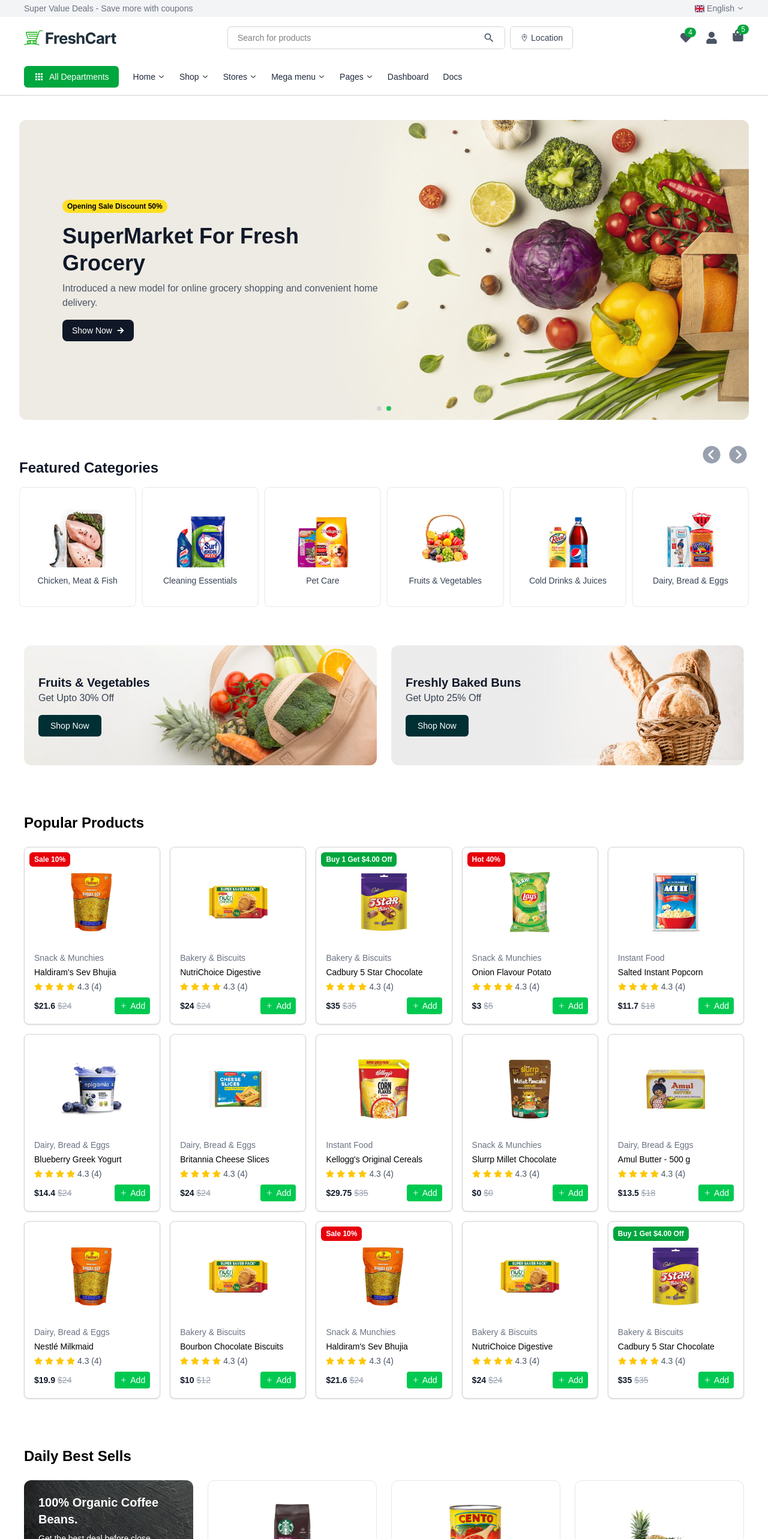
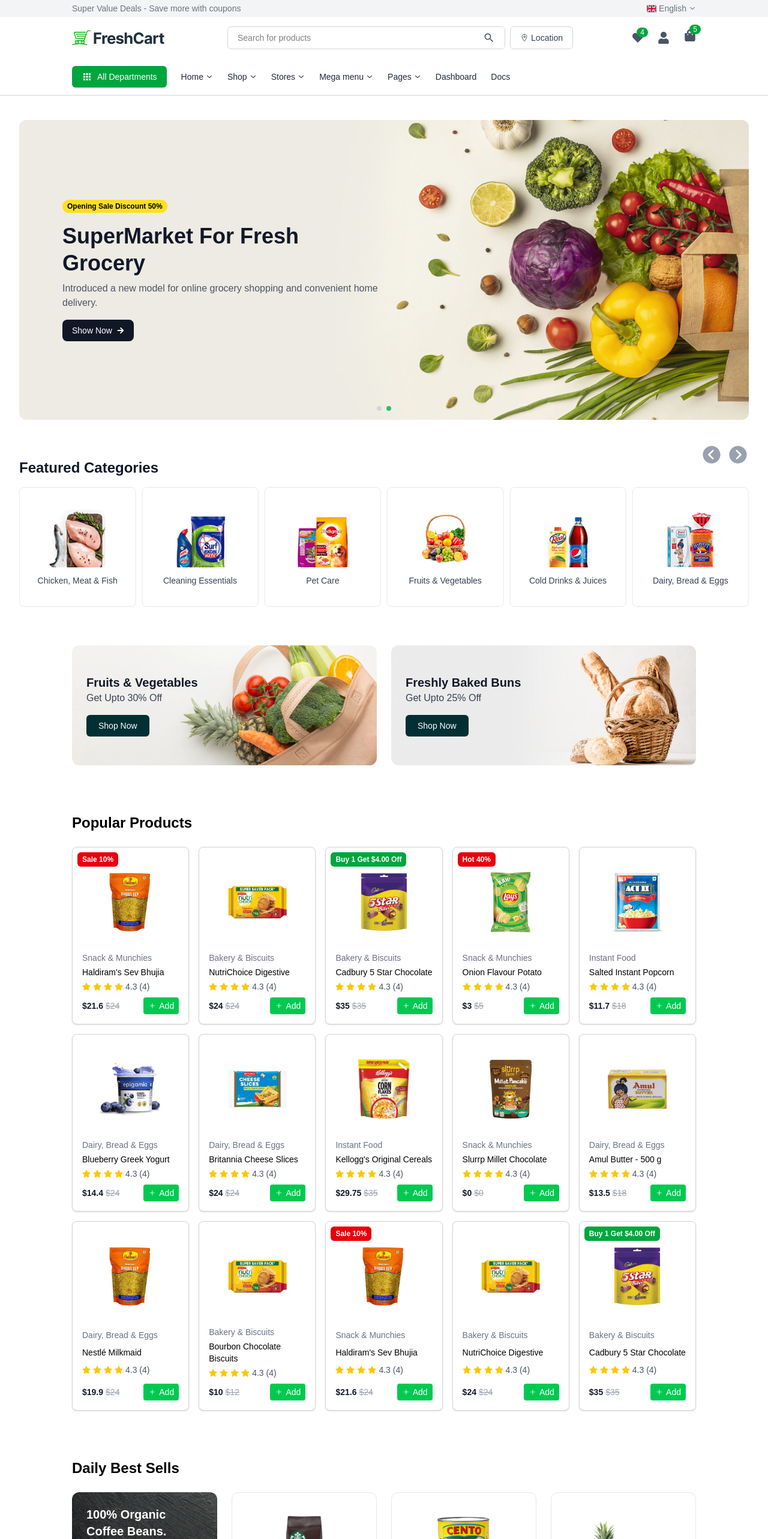
Before and after one commit to Suraj-coders/fresh-cart, a Next.js app: page / in a window 1280 px wide. Shown: the top 2566 px of the page at 60% size. Built offline with nearby package versions, Linux system fonts and the light colour scheme.

Commit message:
fixed padding

```diff
--- a/src/components/Content/Bannersection.jsx
+++ b/src/components/Content/Bannersection.jsx
@@ -18,7 +18,7 @@ const BannerCard = ({ title, subtitle, image, alt }) => (
 
 export default function BannerSection() {
   return (
-    <div className="grid grid-cols-1 md:grid-cols-2 gap-4 md:gap-6 px-5 lg:px-10 container mx-auto py:5 lg:py-10 bg-white">
+    <div className="grid grid-cols-1 md:grid-cols-2 gap-4 md:gap-6 px-5 lg:px-30 container mx-auto py:5 lg:py-10 bg-white">
       <BannerCard
         title="Fruits & Vegetables"
         subtitle="Get Upto 30% Off"
--- a/src/components/Content/Dailysells.jsx
+++ b/src/components/Content/Dailysells.jsx
@@ -49,7 +49,7 @@ export default function DailyBestSells() {
   };
 
   return (
-    <div className="px-4 md:px-10 container mx-auto py-5 lg:py-10">
+    <div className="px-4 md:px-30 container mx-auto py-5 lg:py-10">
       <h2 className="text-2xl font-bold mb-6">Daily Best Sells</h2>
 
       {/* Scroll on mobile, grid on md+ */}
--- a/src/components/Content/FeatureSection.jsx
+++ b/src/components/Content/FeatureSection.jsx
@@ -32,7 +32,7 @@ export default function FeaturesSection() {
   ];
 
   return (
-    <div className="grid grid-cols-1 md:grid-cols-2 lg:grid-cols-4 gap-4 lg:gap-6 px-4 lg:px-10 py-5 lg:py-10 bg-white container mx-auto">
+    <div className="grid grid-cols-1 md:grid-cols-2 lg:grid-cols-4 gap-4 lg:gap-6 px-4 lg:px-30 py-5 lg:py-10 bg-white container mx-auto">
       {features.map((feature, idx) => (
         <div key={idx} className="flex flex-col justify-between space-x-2">
           {/* Icon */}
--- a/src/components/Content/Popularproduct.jsx
+++ b/src/components/Content/Popularproduct.jsx
@@ -195,7 +195,7 @@ const ProductCard = ({ product }) => (
 );
 
 const PopularProducts = () => (
-  <div className="px-4 md:px-10 container mx-auto py-2 md:py-10">
+  <div className="px-4 md:px-30 container mx-auto py-2 md:py-10">
     <h2 className="text-2xl font-semibold mb-6">Popular Products</h2>
     <div className="grid grid-cols-2 sm:grid-cols-3 lg:grid-cols-5 gap-2 lg:gap-4">
       {products.map((product) => (
--- a/src/components/Content/SignupModal.jsx
+++ b/src/components/Content/SignupModal.jsx
@@ -2,8 +2,20 @@
 
 import { IoMdClose } from 'react-icons/io';
 import Link from 'next/link';
+import { useEffect } from 'react';
 
 export default function SignUpModal({ isOpen, onClose }) {
+
+  useEffect(() => {
+      if (isOpen) {
+        document.body.style.overflow = 'hidden';
+      } else {
+        document.body.style.overflow = '';
+      }
+      return () => {
+        document.body.style.overflow = '';
+      };
+    }, [isOpen]);
   if (!isOpen) return null;
 
   return (
--- a/src/components/global/Header.jsx
+++ b/src/components/global/Header.jsx
@@ -141,7 +141,7 @@ useEffect(() => {
     <header className="w-full border-b border-gray-200  bg-white fixed top-0 z-50 md:relative">
       {/* Top banner */}
       <div className="block md:hidden bg-gray-100 text-gray-600 text-sm font-medium  overflow-hidden">
-        <div className="container mx-auto text-center px-4 md:px-10 py-1">
+        <div className="container mx-auto text-center px-4 md:px-30 py-1">
          <p>Super Value Deals - Save more with coupons</p>
 
 
@@ -191,7 +191,7 @@ useEffect(() => {
     <header className="w-full border-b border-gray-200 bg-white ">
       {/* Top Banner */}
       <div className="bg-gray-100 text-gray-500 text-sm font-medium ">
-        <div className="container mx-auto flex justify-between items-center px-10 py-1">
+        <div className="container mx-auto flex justify-between items-center px-30 py-1">
           <span>Super Value Deals - Save more with coupons</span>
           <div className="flex items-center gap-1">
             <svg xmlns="http://www.w3.org/2000/svg" width="16" height="13" viewBox="0 0 16 13" fill="none">
@@ -215,7 +215,7 @@ useEffect(() => {
       </div>
 
       {/* Main Header */}
-      <div className="container mx-auto flex items-center justify-between px-10 py-4">
+      <div className="container mx-auto flex items-center justify-between px-30 py-4">
         {/* Logo */}
         <div className="flex items-center gap-2 text-green-600 font-bold text-2xl">
           <svg xmlns="http://www.w3.org/2000/svg" width="160" height="31" viewBox="0 0 160 31" fill="none">
@@ -281,7 +281,7 @@ useEffect(() => {
       </div>
 
       {/* Navigation + Dropdown */}
-      <nav className="container mx-auto px-10 py-3 text-sm flex items-center gap-6 relative z-10">
+      <nav className="container mx-auto px-30 py-3 text-sm flex items-center gap-6 relative z-10">
         {/* All Departments Dropdown */}
         <div
           className="relative"
```
